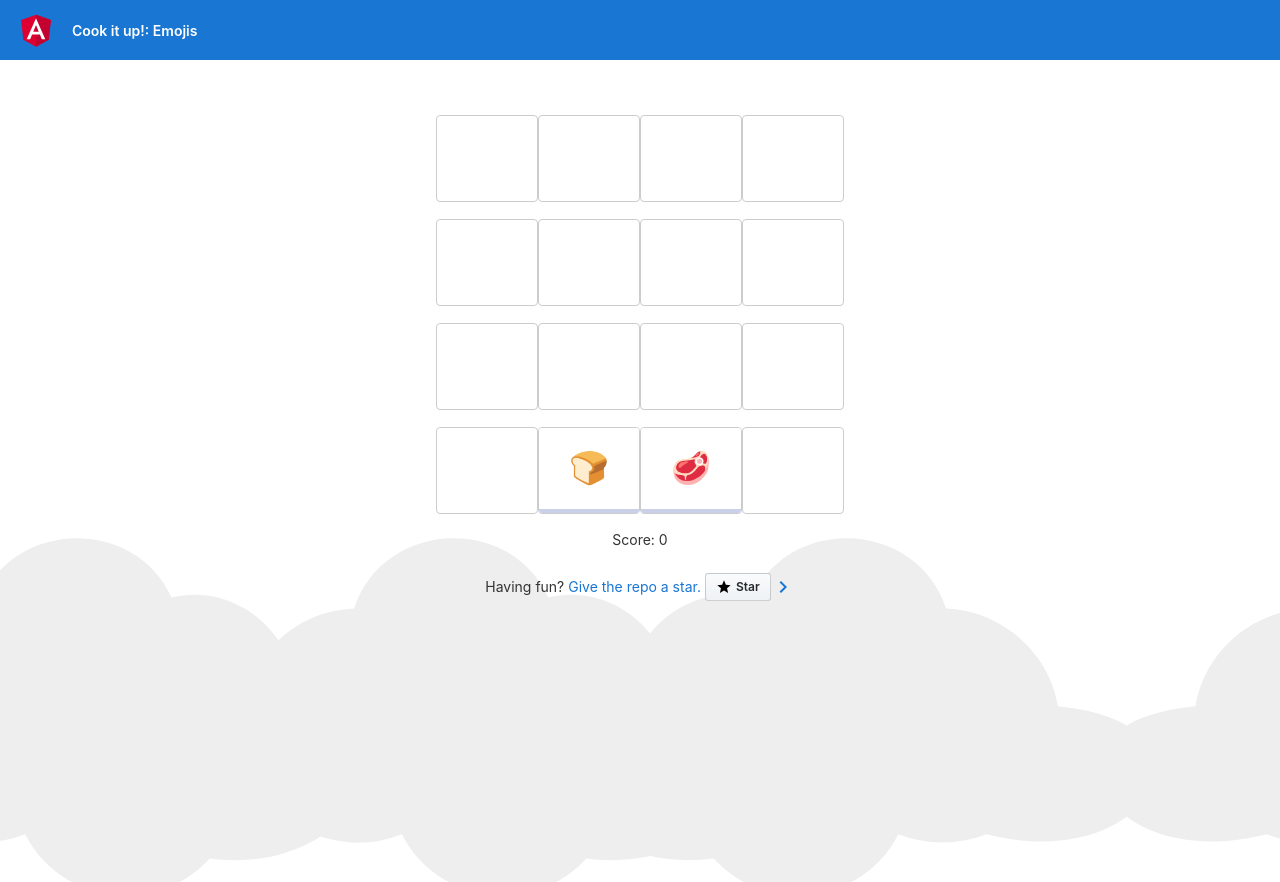
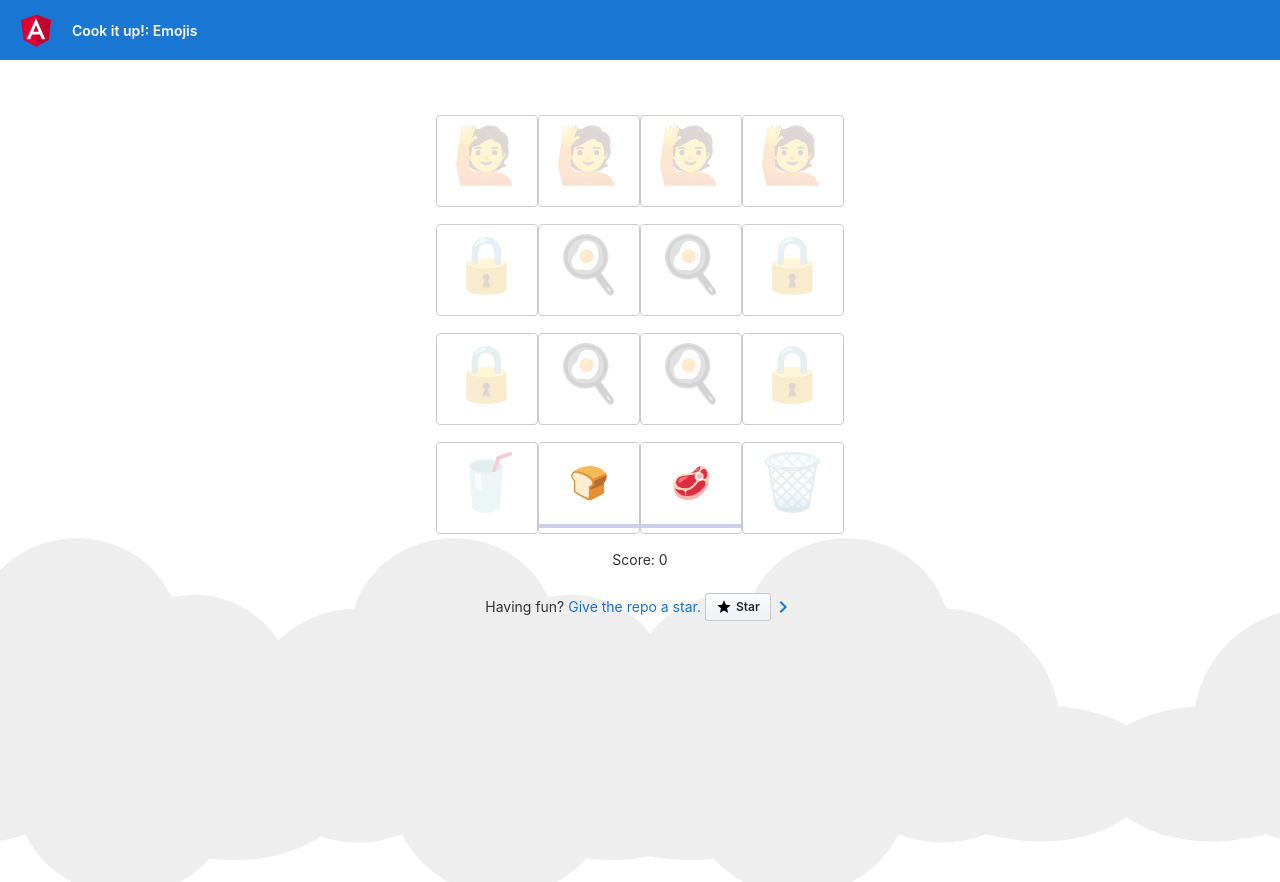
Before and after one commit to sslopek/cook-it-up-emojis, an Angular app: page / in a window 1280 px wide. Built offline with nearby package versions, Linux system fonts and the light colour scheme.

Commit message:
backgrounds to indicate station type

```diff
--- a/src/app/servestation.ts
+++ b/src/app/servestation.ts
@@ -46,4 +46,27 @@ export class ServeStation
 
   }
 
+    //Icon to show in background
+    getEmoji(): string{
+      switch (this.stationType) {
+        case ServeStationType.Bin_Bread:
+          return '🍞';
+        case ServeStationType.Bin_Meat:
+          return '🥩';
+        case ServeStationType.Bin_Cup:
+          return '🥤';
+        case ServeStationType.Process_Meat:
+          return '🍳';
+        case ServeStationType.Locked:
+          return '🔒';
+        case ServeStationType.Trash:
+          return '🗑️';
+        case ServeStationType.Customer:
+          return '🙋';
+        default:
+          return '';
+      }
+
+    }
+
 }
--- a/src/app/ui-serve-station/ui-serve-station.component.css
+++ b/src/app/ui-serve-station/ui-serve-station.component.css
@@ -2,12 +2,23 @@
     width: 100px;
     max-width: 100%;
     border: solid 1px #ccc;
-    min-height: 85px;
+    min-height: 90px;
     display: block;
-    background: white;
     border-radius: 4px;
     overflow: hidden;
+    position: relative;
 }
+
+.station-background{
+  position: absolute;
+  top: 5px;
+  left: 15px;
+  z-index: -1;
+  overflow: hidden;
+  font-size: 55px;
+  opacity: .20;
+}
+
 
 .item-box {
   padding: 0;
--- a/src/app/ui-serve-station/ui-serve-station.component.html
+++ b/src/app/ui-serve-station/ui-serve-station.component.html
@@ -4,6 +4,8 @@
   [cdkDropListData]="serveStation.currentItems"
   (cdkDropListDropped)="onDrop($event)"
   cdkDropList>
+
+  <div class="station-background">{{serveStation.getEmoji()}}</div>
 
   <app-ui-serve-item class="item-box"
     *ngFor="let item of serveStation.currentItems"
```
Also changed, not shown: 1 other file (tests, documents, lock files or other folders). Lines whose indentation alone changed are shown as unchanged.
